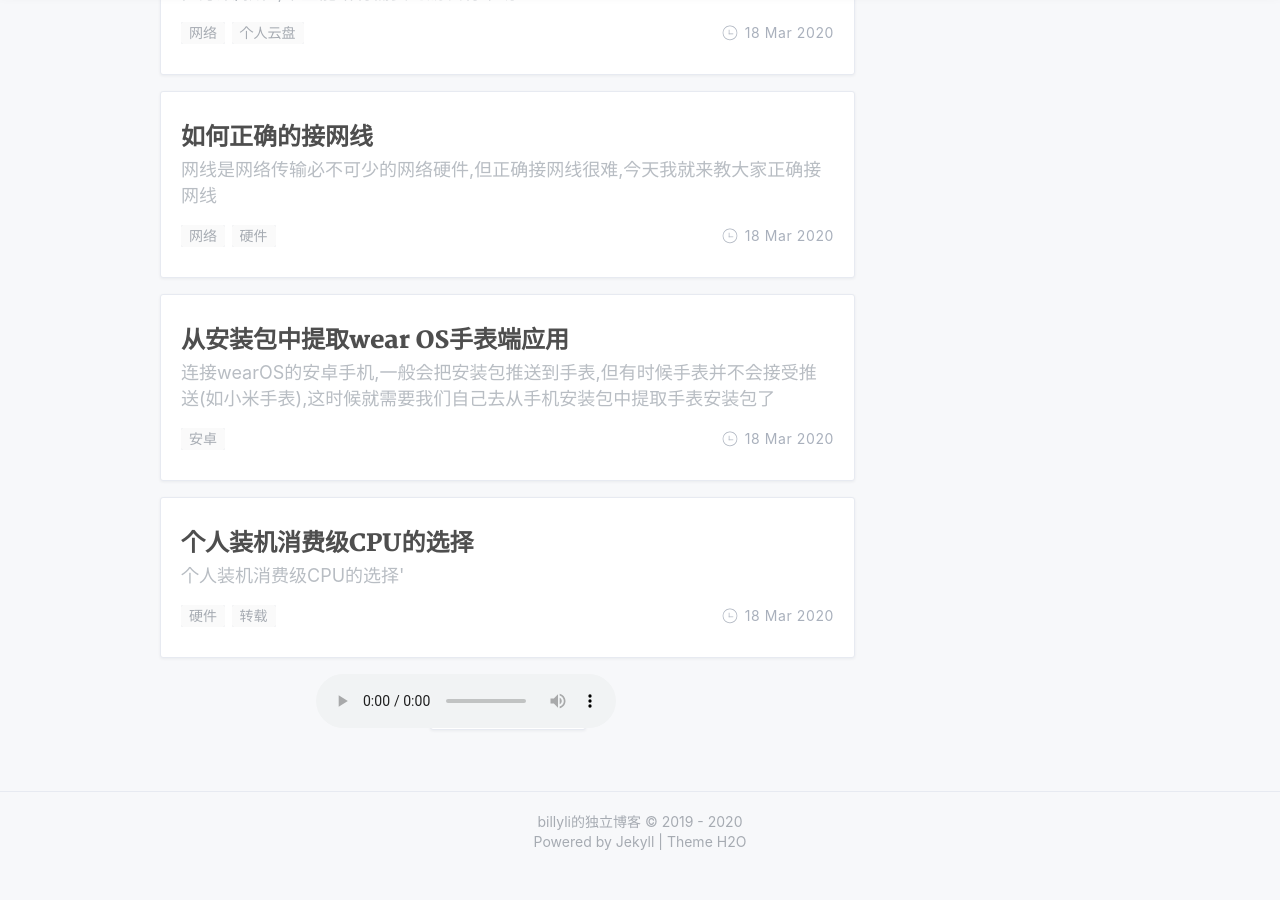
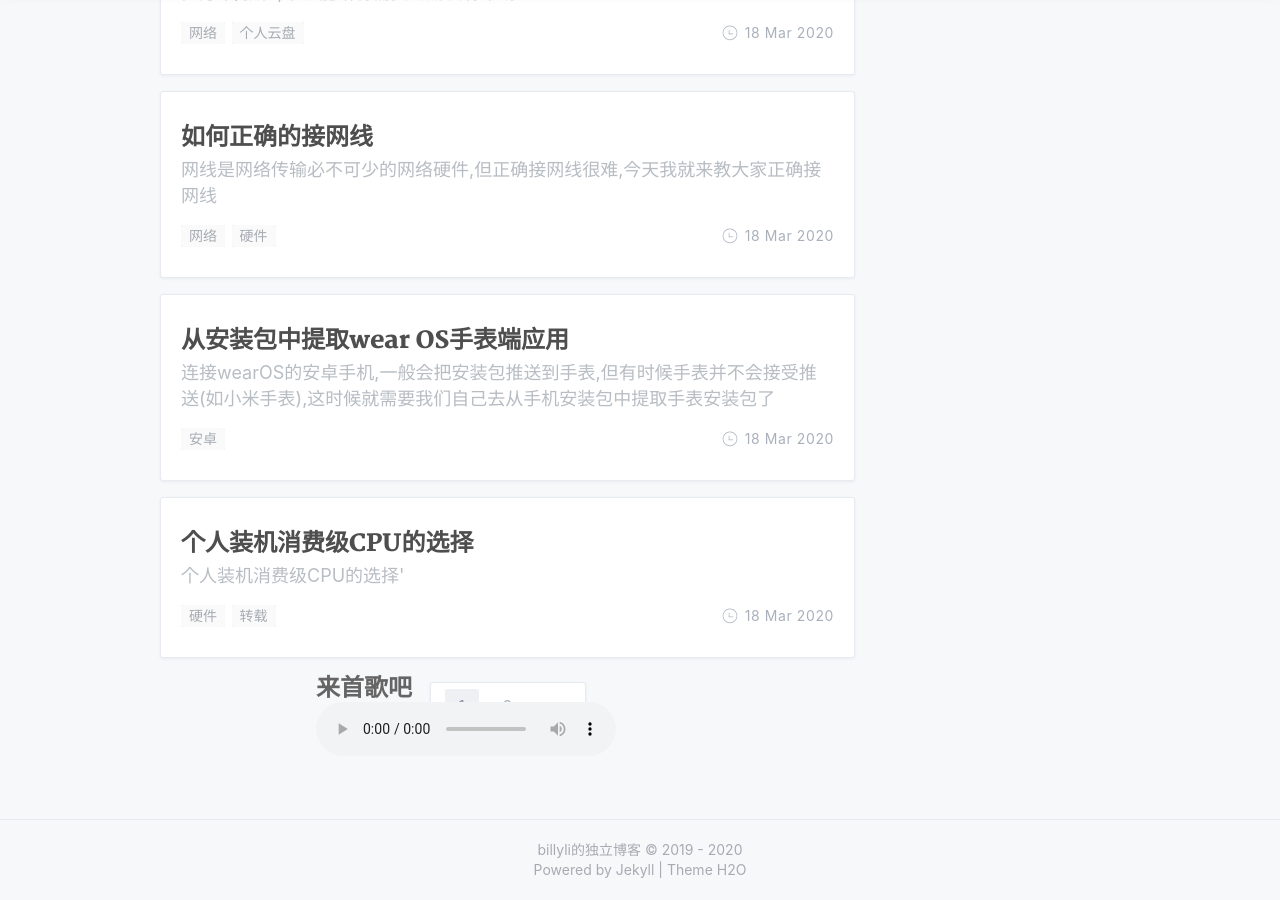
Before and after one commit to billylicn/billylicn.github.io, a Jekyll site: the page built from index.html, in a window 1280 px wide and 900 px high, scrolled down 992 px. Built offline with Jekyll 4.4.1, drawn with Linux system fonts in a browser that asks for light colours; nearby versions of some CDN libraries; the list of posts is cut into pages by our own code; a style sheet for code colours, icons or effects is not loaded; before the commit the page ends 1864 px from its top, so only the background shows below that.

Commit message:
Update index.html

```diff
--- a/index.html
+++ b/index.html
@@ -71,6 +71,7 @@
         {% if paginator.total_pages > 1 %}
             {% include pageNav.html %}
         {% endif %}
+        <h2>来首歌吧</h2>
         <audio controls="controls">
             <source src="1.mp3" type="audio/mp3" />
             Your browser does not support this audio format.
```
